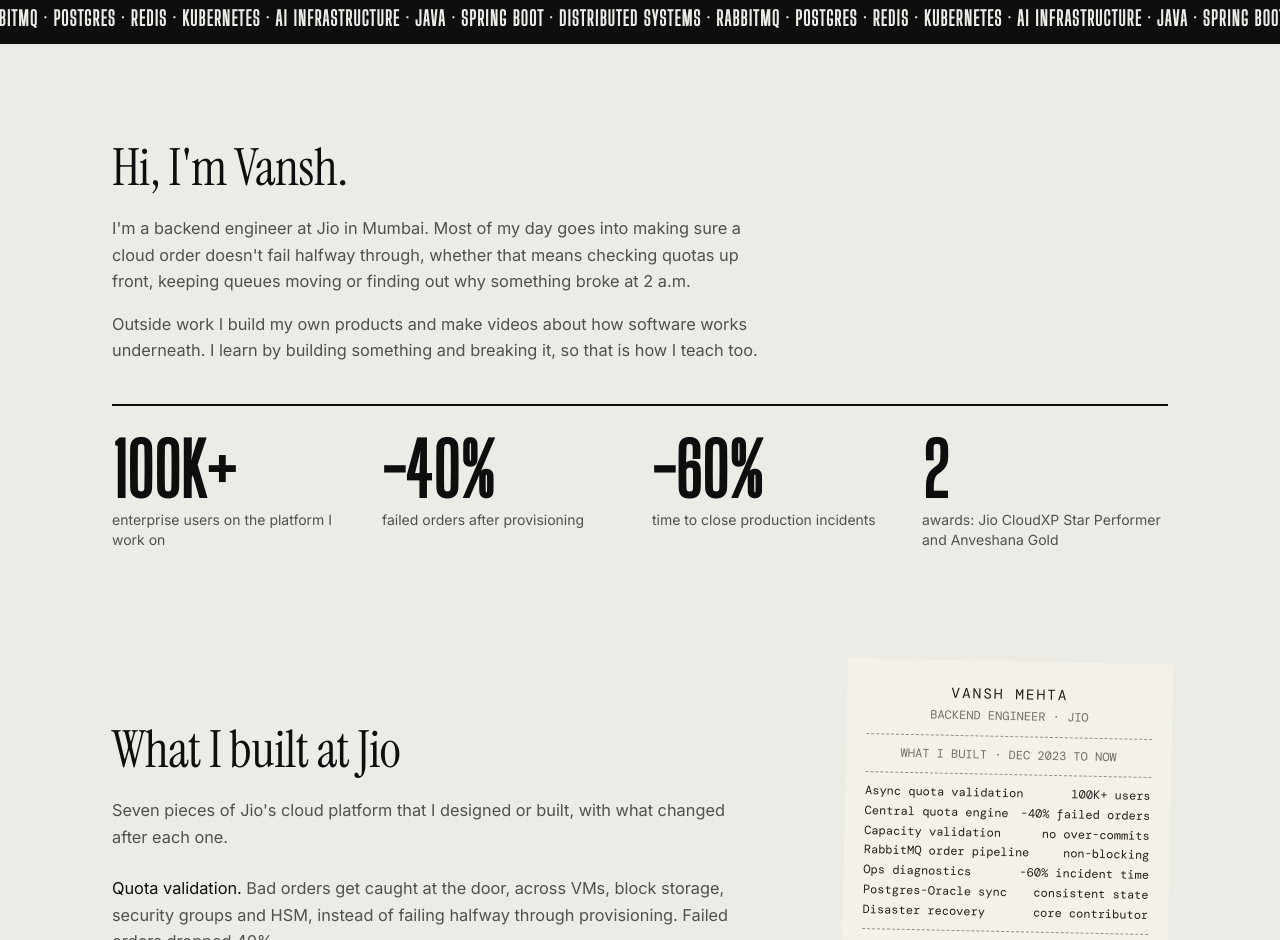
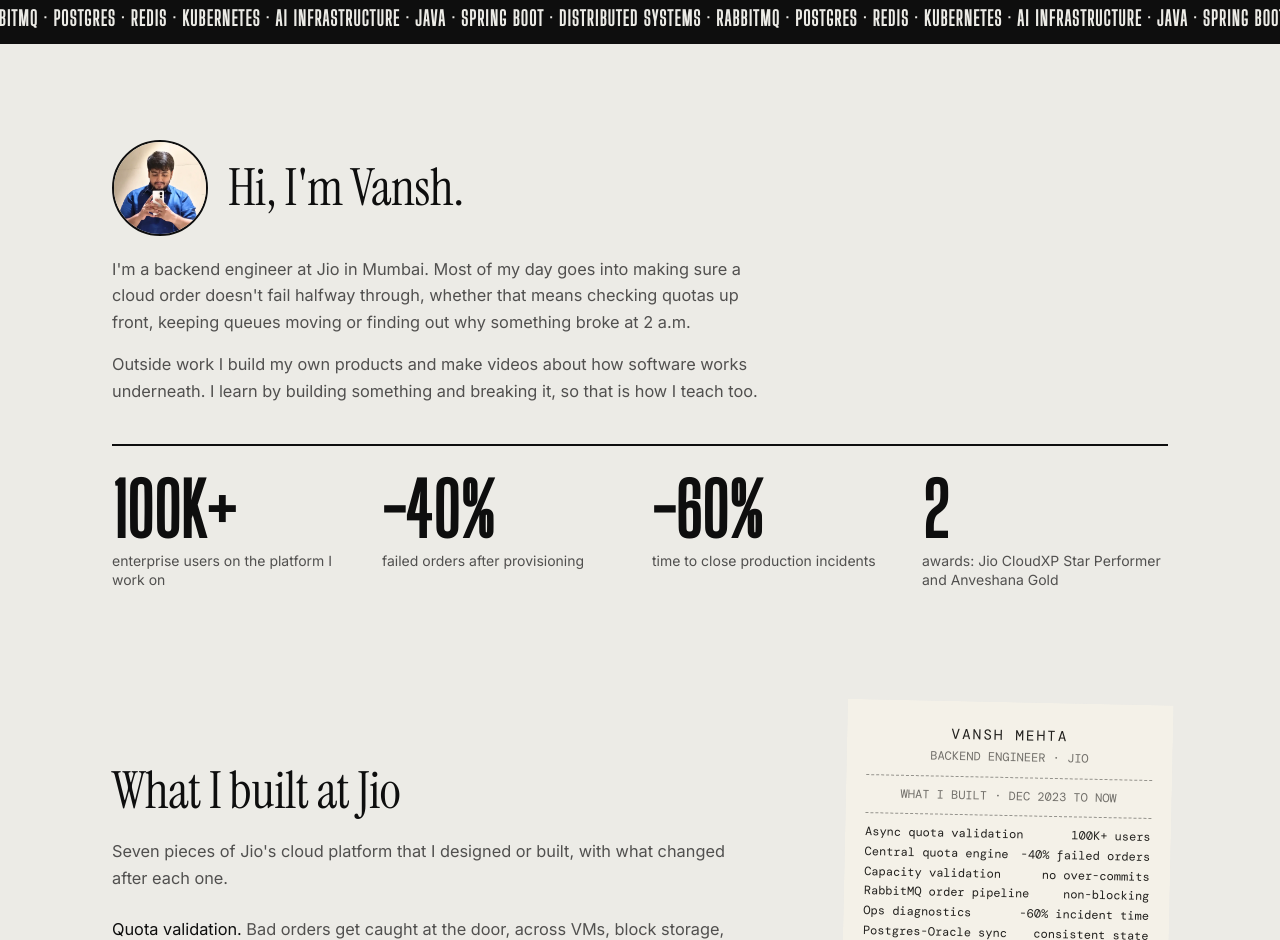
Before and after one commit to vanshkmehta/vanshkmehta.dev, an Astro site: page / in a window 1280 px wide. Shown: the part 962-1902 px from the top of the page. Built offline with nearby package versions, Linux system fonts and the light colour scheme; Astro itself is replaced by a stand-in of ours; no server answers.

Commit message:
Add portrait, bust favicon cache
Add the photo to the home intro and About page, use it as the Person image
in structured data, and version the icon URLs so browsers drop the old favicon.

Co-Authored-By: Claude Sonnet 5.5 <noreply@anthropic.com>

```diff
--- a/src/layouts/BaseLayout.astro
+++ b/src/layouts/BaseLayout.astro
@@ -49,9 +49,9 @@ const siteLd = graph(personLd(), websiteLd());
     <meta name="author" content={SITE.name} />
     <link rel="canonical" href={canonicalUrl} />
     <meta name="robots" content={noindex ? "noindex,follow" : "index,follow,max-image-preview:large,max-snippet:-1,max-video-preview:-1"} />
-    <link rel="icon" href="/favicon.svg" type="image/svg+xml" />
-    <link rel="icon" href="/favicon.ico" sizes="48x48" />
-    <link rel="apple-touch-icon" href="/apple-touch-icon.png" />
+    <link rel="icon" href="/favicon.svg?v=2" type="image/svg+xml" />
+    <link rel="icon" href="/favicon.ico?v=2" sizes="48x48" />
+    <link rel="apple-touch-icon" href="/apple-touch-icon.png?v=2" />
     <link rel="manifest" href="/site.webmanifest" />
     <link rel="me" href={SITE.github} />
     <link rel="me" href={SITE.linkedin} />
--- a/src/lib/seo.ts
+++ b/src/lib/seo.ts
@@ -11,7 +11,7 @@ export function personLd() {
     name: SITE.name,
     alternateName: [PROFILE.legalName, "Vansh K Mehta", "vanshkmehta"],
     url: SITE.url,
-    image: `${SITE.url}/og.png`,
+    image: `${SITE.url}/vansh.webp`,
     email: SITE.email,
     description: PROFILE.summary,
     jobTitle: PROFILE.role,
--- a/src/pages/about.astro
+++ b/src/pages/about.astro
@@ -121,7 +121,8 @@ const stack = [
       </div>
     </div>
 
-    <aside class="min-w-0 space-y-8 lg:sticky lg:top-24 lg:self-start" aria-label="Timeline and contact">
+    <aside class="min-w-0 space-y-8 lg:sticky lg:top-24 lg:self-start" aria-label="Photo, timeline and contact">
+      <img src="/vansh.webp" width="320" height="320" alt="Vansh Mehta" class="aspect-square w-48 border-2 border-ink object-cover lg:w-full" loading="eager" />
       <div>
         <p class="caption text-accent">Timeline</p>
         <ol class="mt-4 space-y-5 border-l-2 border-ink pl-5">
--- a/src/pages/index.astro
+++ b/src/pages/index.astro
@@ -50,7 +50,10 @@ const topics = "JAVA · SPRING BOOT · DISTRIBUTED SYSTEMS · RABBITMQ · POSTGR
 
   <div class="wrap flex flex-col gap-20 py-16 md:gap-28 md:py-24">
     <section class="min-w-0" aria-labelledby="hi">
-      <h2 id="hi" class="display max-w-3xl">Hi, I'm Vansh.</h2>
+      <div class="flex min-w-0 items-center gap-5">
+        <img src="/vansh.webp" width="96" height="96" alt="Vansh Mehta" class="size-20 shrink-0 rounded-full border-2 border-ink object-cover md:size-24" loading="eager" />
+        <h2 id="hi" class="display">Hi, I'm Vansh.</h2>
+      </div>
       <div class="mt-5 max-w-[42rem] space-y-4 text-[1.02rem] leading-relaxed text-muted">
         <p>
           I'm a backend engineer at Jio in Mumbai. Most of my day goes into making sure a cloud order doesn't fail halfway through, whether that means checking quotas up front, keeping queues moving or finding out why something broke at 2 a.m.
```
Also changed, not shown: public/vansh.webp (added).
